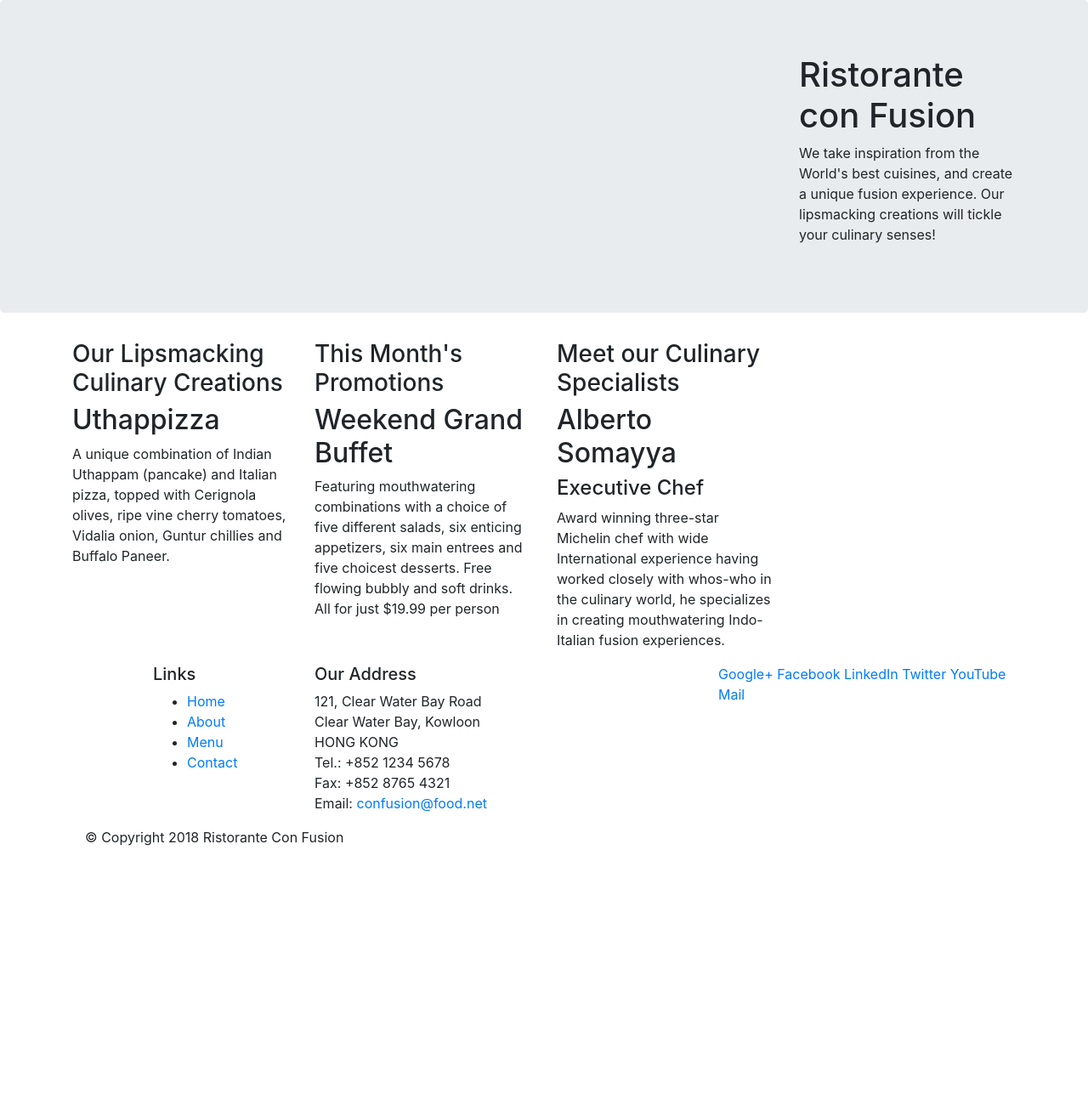
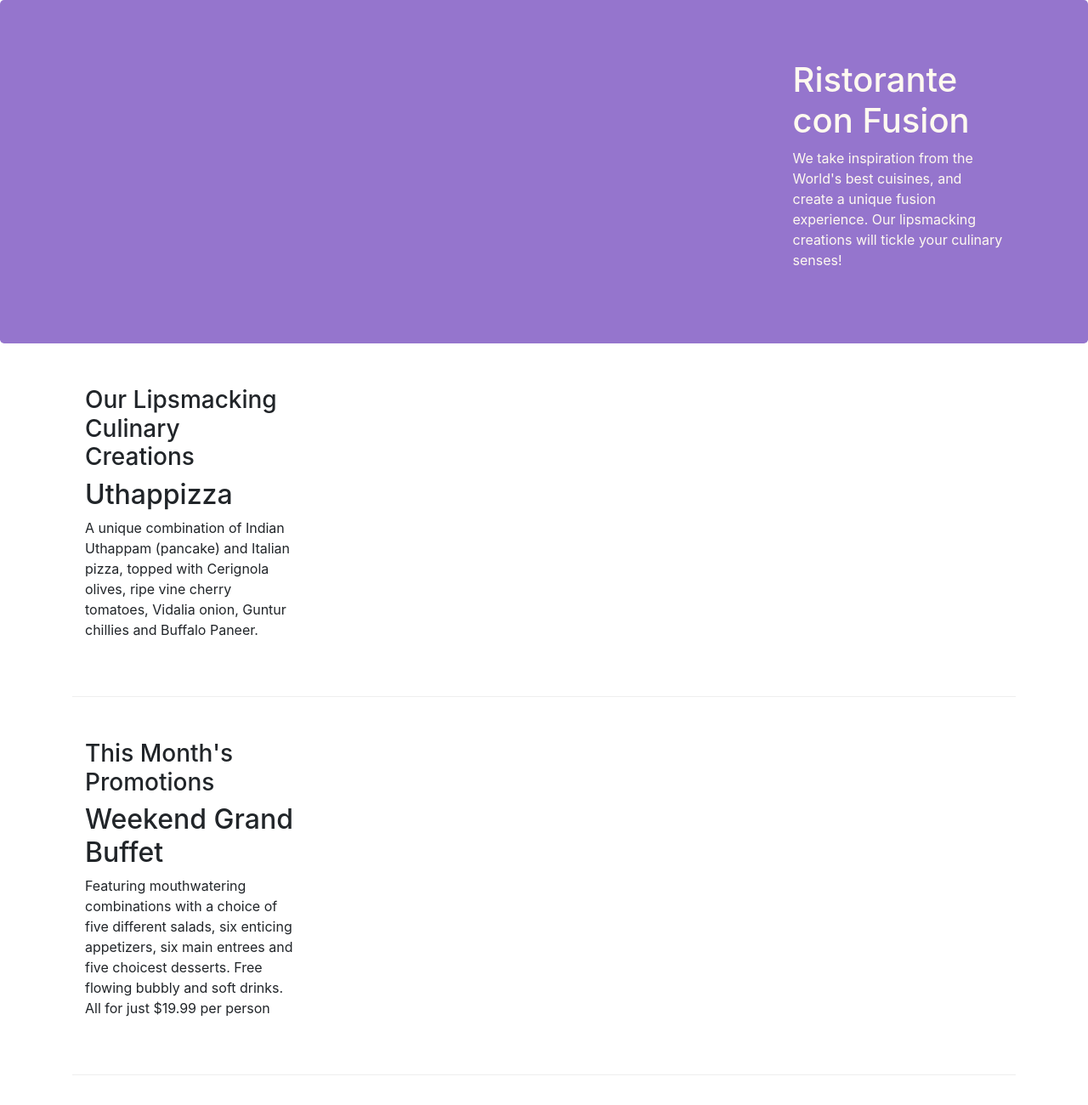
Before and after one commit to jefflung/bootstrap4, a website: page index.html in a window 1280 px wide. Shown: the top 1300 px of the page at 85% size. Before the commit the page ends 1013 px from the top, so only its background shows below. Drawn offline with nearby package versions, Linux system fonts and the light colour scheme.

Commit message:
Bootstrap Grid Part 2

```diff
--- /dev/null
+++ b/css/styles.css
@@ -0,0 +1,30 @@
+.row-header{
+    margin:0px auto;
+    padding:0px;
+}
+
+.row-content {
+    margin:0px auto;
+    padding: 50px 0px 50px 0px;
+    border-bottom: 1px ridge;
+    min-height:400px;
+}
+
+.footer{
+    background-color: #D1C4E9;
+    margin:0px auto;
+    padding: 20px 0px 20px 0px;
+}
+
+.jumbotron {
+    padding:70px 30px 70px 30px;
+    margin:0px auto;
+    background: #9575CD ;
+    color:floralwhite;
+}
+
+.address{
+    font-size:80%;
+    margin:0px;
+    color:#0f0f0f;
+}
--- a/index.html
+++ b/index.html
@@ -10,13 +10,14 @@
 
     <!-- Bootstrap CSS -->
     <link rel="stylesheet" href="node_modules/bootstrap/dist/css/bootstrap.min.css">
+    <link href="css/styles.css" rel="stylesheet">
 </head>
 
 <body>
 
     <header class="jumbotron">
         <div class="container">
-            <div class="row">
+            <div class="row row-header">
                 <div class="col-12 col-sm-4 order-sm-last col-md-3">
                     <h1>Ristorante con Fusion</h1>
                     <p>We take inspiration from the World's best cuisines, and create a unique fusion experience. Our lipsmacking creations will tickle your culinary senses!</p>
@@ -28,7 +29,7 @@
     </header>
 
     <div class="container">
-        <div class="row">
+        <div class="row row-content align-items-center">
             <div class="col-12 col-sm-4 col-md-3">
                 <div>
                     <h3>Our Lipsmacking Culinary Creations</h3>
@@ -38,7 +39,8 @@
                     <p>A unique combination of Indian Uthappam (pancake) and Italian pizza, topped with Cerignola olives, ripe vine cherry tomatoes, Vidalia onion, Guntur chillies and Buffalo Paneer.</p>
                 </div>
             </div>
-
+        </div>
+        <div class="row row-content align-items-center">
             <div class="col-12 col-sm-4  col-md-3">
                 <div>
                     <h3>This Month's Promotions</h3>
@@ -48,7 +50,8 @@
                     <p>Featuring mouthwatering combinations with a choice of five different salads, six enticing appetizers, six main entrees and five choicest desserts. Free flowing bubbly and soft drinks. All for just $19.99 per person </p>
                 </div>
             </div>
-
+        </div>
+        <div class="row row-content align-items-center">
             <div class="col-12 col-sm-4 col-md-3">
                 <div>
                     <h3>Meet our Culinary Specialists</h3>
@@ -62,12 +65,12 @@
         </div>
     </div>
 
-    <footer>
+    <footer class="footer">
         <div class="container">
             <div class="row">
                 <div class="col-4 offset-1 col-sm-2">
                     <h5>Links</h5>
-                    <ul>
+                    <ul class="list-unstyled">
                         <li><a href="#">Home</a></li>
                         <li><a href="#">About</a></li>
                         <li><a href="#">Menu</a></li>
@@ -85,8 +88,8 @@
 		              Email: <a href="mailto:confusion@food.net">confusion@food.net</a>
 		           </address>
                 </div>
-                <div class="col-12 col-sm-4">
-                    <div>
+                <div class="col-12 col-sm-4 align-self-center">
+                    <div class="text-center">
                         <a href="http://google.com/+">Google+</a>
                         <a href="http://www.facebook.com/profile.php?id=">Facebook</a>
                         <a href="http://www.linkedin.com/in/">LinkedIn</a>
@@ -96,8 +99,8 @@
                     </div>
                 </div>
            </div>
-           <div class="col-auto">
-                <div>
+           <div class="row justify-content-center">
+                <div class="col-auto">
                     <p>© Copyright 2018 Ristorante Con Fusion</p>
                 </div>
            </div>
```
